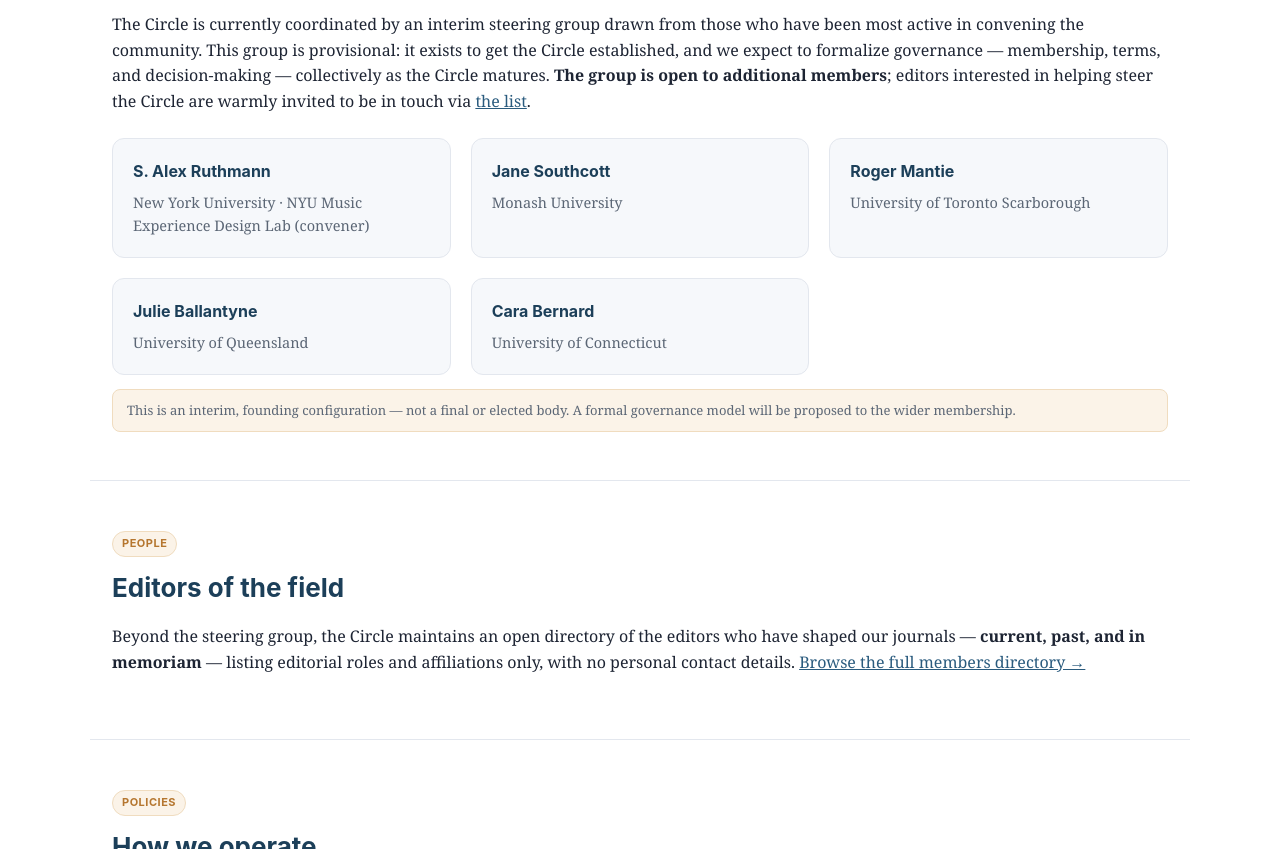
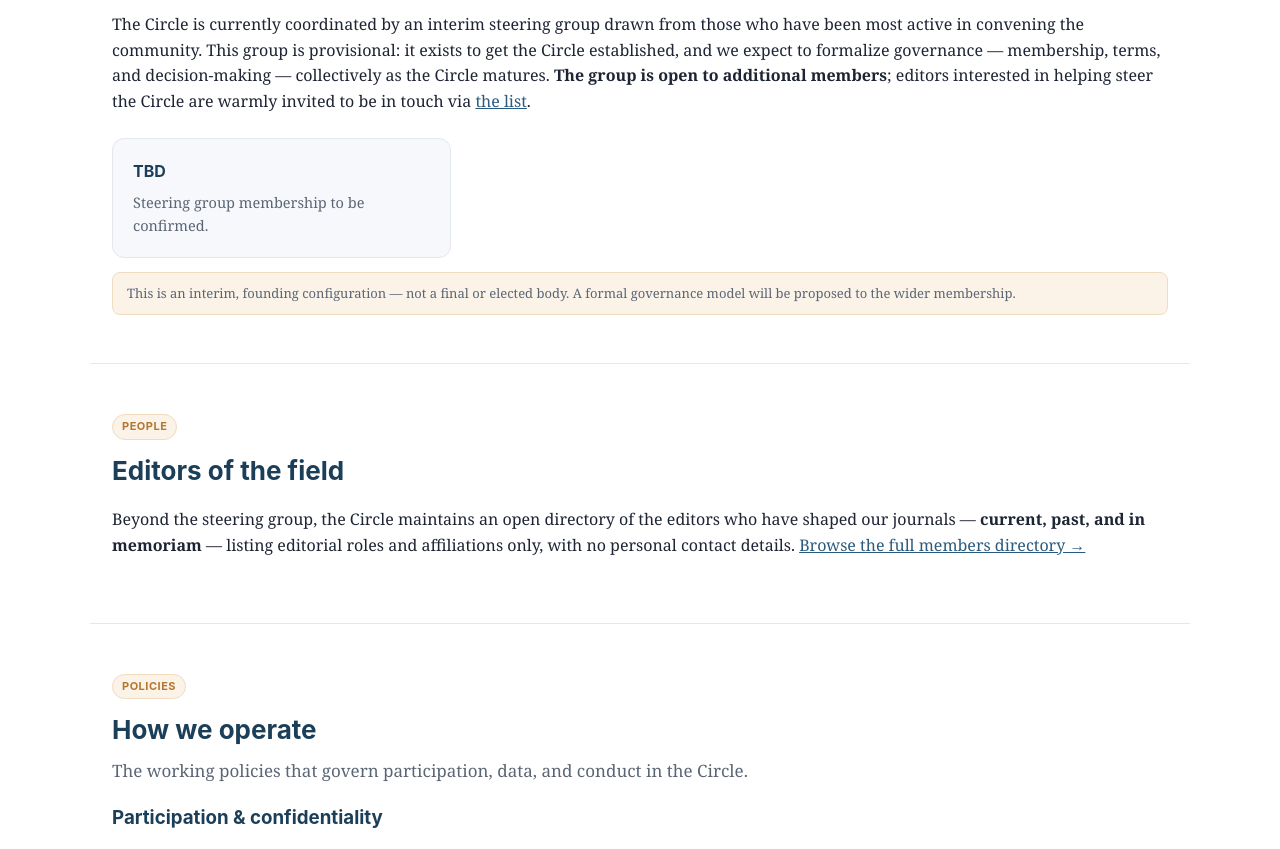
Before and after one commit to NYUMusEdLab/muec, a plain HTML site: page about.html in a window 1280 px wide. Shown: the part 1540-2389 px from the top of the page. Drawn offline with Linux system fonts and the light colour scheme.

Commit message:
Replace steering group names with TBD on About
Remove the listed interim steering group members and show "TBD — to be
confirmed" instead, to avoid signaling membership preferences at this stage.
(about.html also carries the new Toolkit nav link.)

Co-Authored-By: Claude Opus 4.8 <noreply@anthropic.com>

```diff
--- a/about.html
+++ b/about.html
@@ -17,6 +17,7 @@
       <a href="journals.html">Journals</a>
       <a href="integrity.html">Integrity</a>
       <a href="resources.html">Resources</a>
+      <a href="toolkit.html">Toolkit</a>
       <a href="https://groups.io/g/muec" target="_blank" rel="noopener">Join the list</a>
     </nav>
   </div>
@@ -71,11 +72,7 @@
      <strong>The group is open to additional members</strong>; editors interested in helping steer the Circle are
      warmly invited to be in touch via <a href="https://groups.io/g/muec" target="_blank" rel="noopener">the list</a>.</p>
   <div class="grid g3">
-    <div class="card"><h3>S. Alex Ruthmann</h3><p>New York University · NYU Music Experience Design Lab (convener)</p></div>
-    <div class="card"><h3>Jane Southcott</h3><p>Monash University</p></div>
-    <div class="card"><h3>Roger Mantie</h3><p>University of Toronto Scarborough</p></div>
-    <div class="card"><h3>Julie Ballantyne</h3><p>University of Queensland</p></div>
-    <div class="card"><h3>Cara Bernard</h3><p>University of Connecticut</p></div>
+    <div class="card"><h3>TBD</h3><p>Steering group membership to be confirmed.</p></div>
   </div>
   <div class="note">This is an interim, founding configuration — not a final or elected body. A formal governance
     model will be proposed to the wider membership.</div>
```
